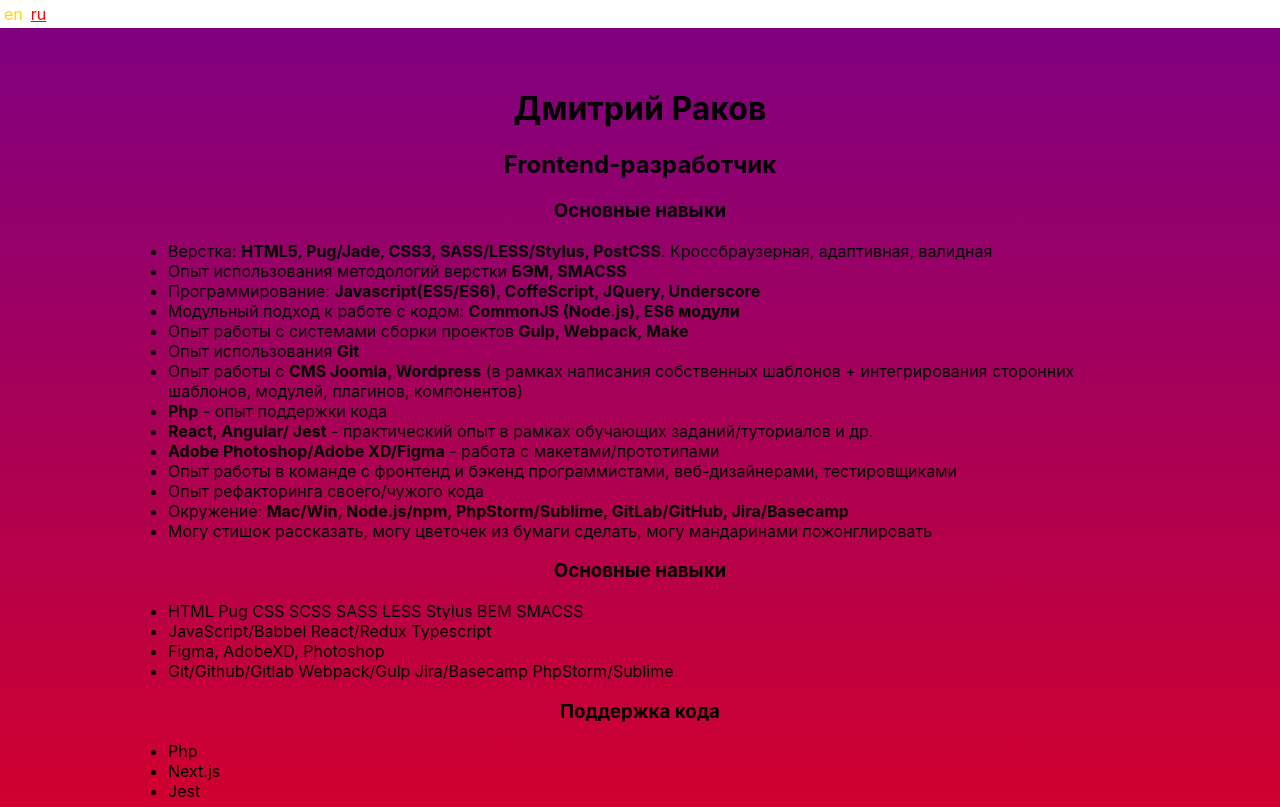
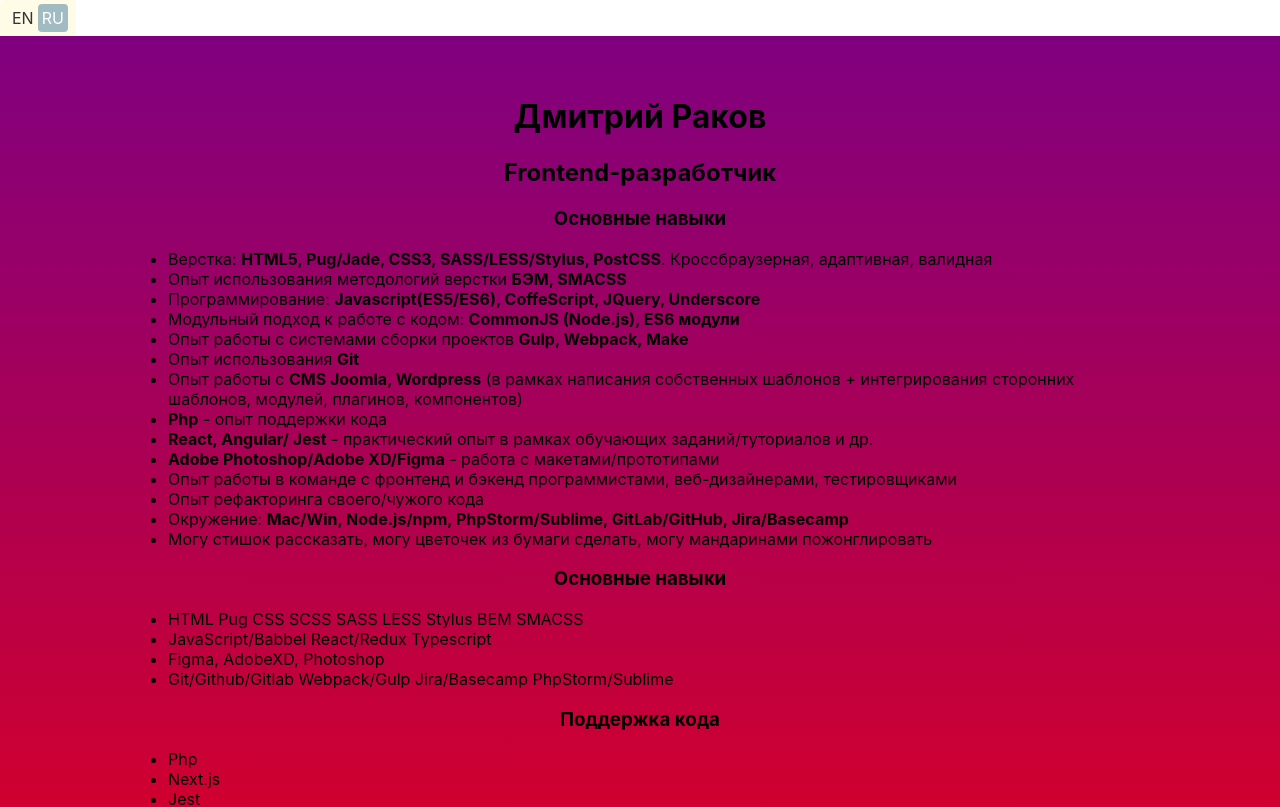
Before and after one commit to bjorn-mozyakin/cv, a React (Create React App) app: page / in a window 1280 px wide. Shown: the top 807 px of the page. Built offline with nearby package versions, Linux system fonts and the light colour scheme.

Commit message:
Add styles for language switcher

```diff
--- a/src/App.scss
+++ b/src/App.scss
@@ -1,17 +1,4 @@
-
-$cPurpleDark: purple;
-$cPurpleLight: red;
-$wMax: 1024px;
-$hNav: 60px;
-$cWhite: #fff;
-$cBlackLight: #333;
-$cGray: #999;
-$cGold: gold;
-$cBlue: blue;
-$cRed: red;
-
-$bmu: 8px;
-
+@import './styles/vars';
 
 .about {
   display: block;
--- a/src/components/Switcher/Switcher.scss
+++ b/src/components/Switcher/Switcher.scss
@@ -1,20 +1,24 @@
-@import '../../App.scss';
+@import '../../styles/vars';
 
 .switcher {
-  display: flex;
+  display: inline-flex;
+  border-radius: 4px;
+  padding: $bmu/2 $bmu;
+  background-color: $cBeigeLight;
 
   &__item {
     padding: $bmu/2;
-    color: $cBlackLight;
+    border-radius: 4px;
+    color: $cBlack;
     cursor: pointer;
 
     &_state_active {
-      color: $cRed;
-      text-decoration: underline;
+      color: $cWhite;
+      background-color: $cBlue;
     }
 
     &:hover {
-      color: $cGold;
+      text-decoration: underline;
     }
   }
 }
--- a/src/components/Switcher/Switcher.tsx
+++ b/src/components/Switcher/Switcher.tsx
@@ -18,7 +18,7 @@
             {[Language.EN, Language.RU].map((lang: Language) => {
                 return (
                     <div className={`switcher__item ${currentLanguage === lang ? "switcher__item_state_active" : ""}`}
-                         onClick={() => dispatch(switchLanguage(lang))}>{ lang }</div>
+                         onClick={() => dispatch(switchLanguage(lang))}>{ lang.toUpperCase() }</div>
                 )
             })}
         </div>
--- /dev/null
+++ b/src/styles/vars.scss
@@ -0,0 +1,22 @@
+// Colors
+$cPurpleDark: purple;
+$cPurpleLight: red;
+$cWhite: #fff;
+$cBlackLight: #333;
+$cGray: #999;
+$cGold: gold;
+$cBlue: blue;
+$cRed: red;
+
+$cWhite: #fff;
+$cBlack: #333;
+$cBeigeDark: #F9EBC8;
+$cBeigeLight: #FEFBE7;
+$cGreen: #DAE5D0;
+$cBlue: #A0BCC2;
+
+
+// Sizes
+$bmu: 8px;
+$wMax: 1024px;
+$hNav: 60px;
```
